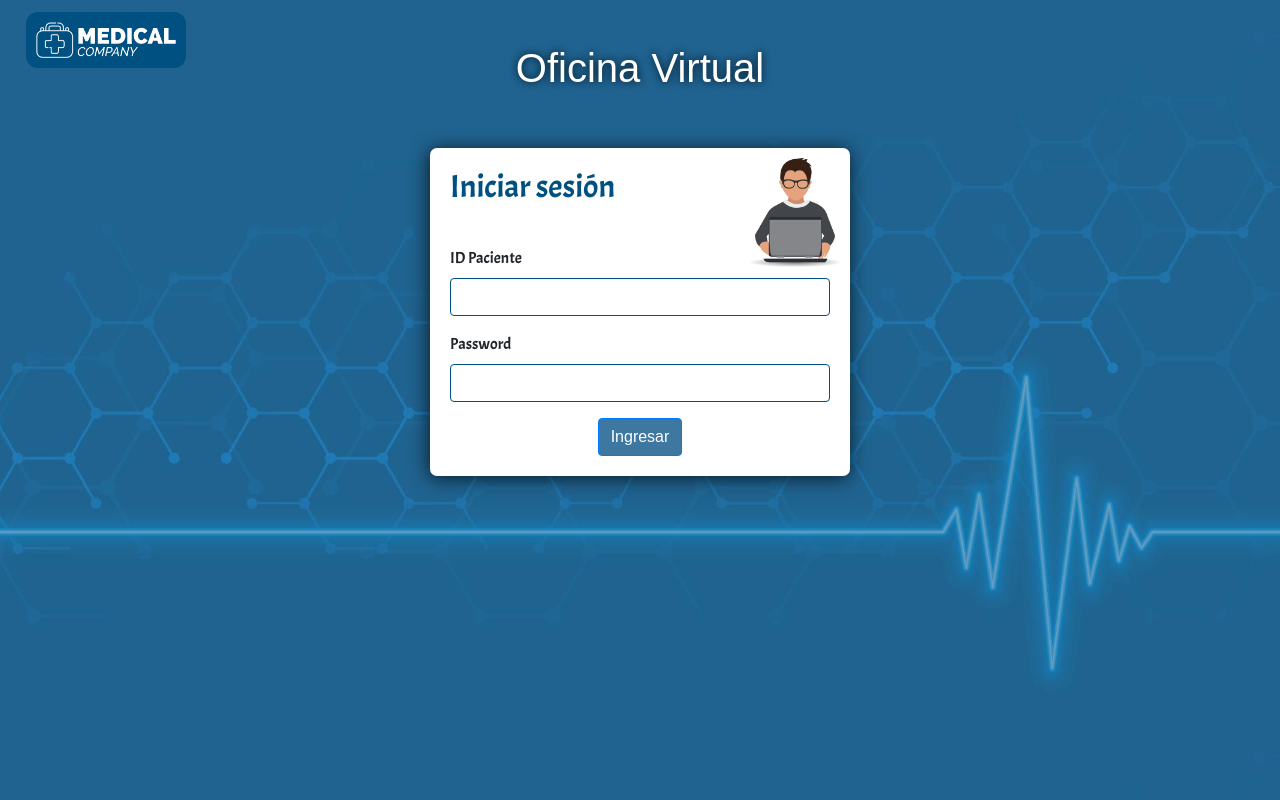
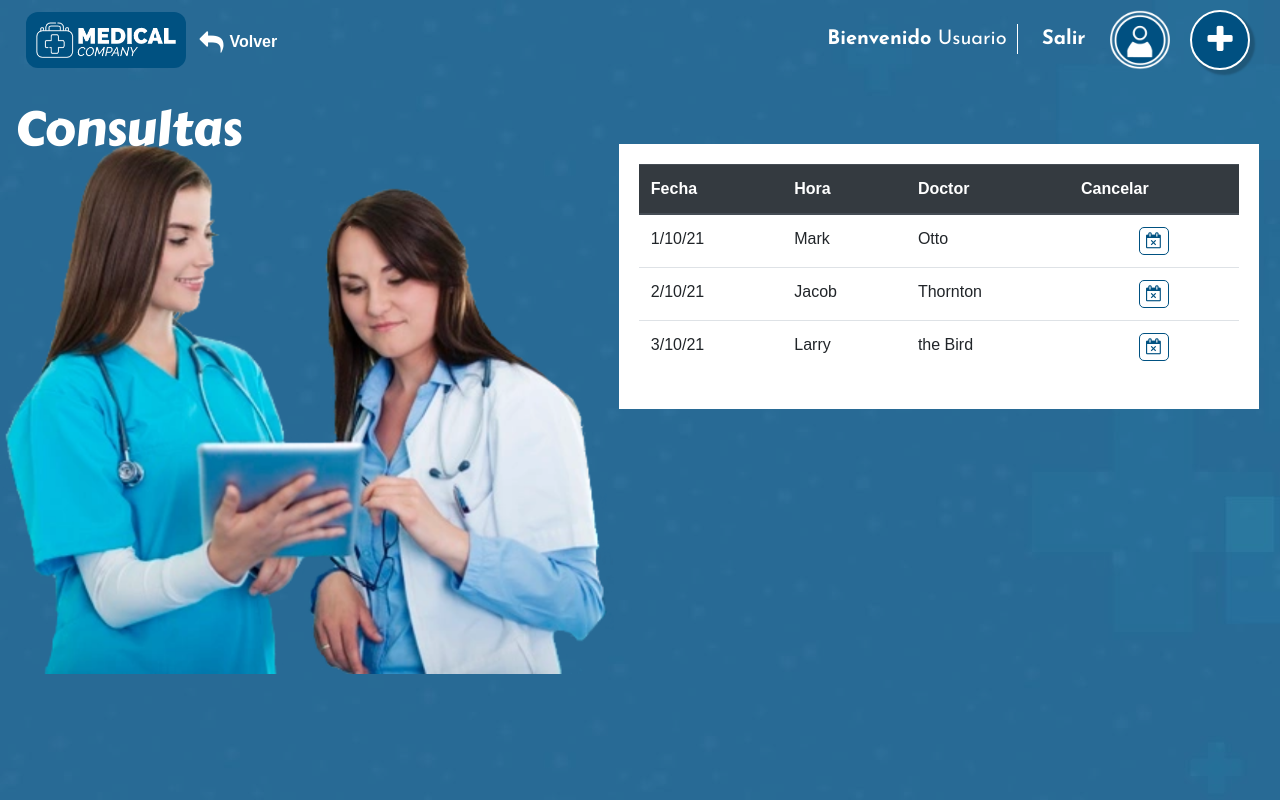
Before and after one commit to titomatu/DoctorsOfficeDjangoWebApp, a Django app: page /consultas in a window 1280 px wide. Run offline with Django 3.2, Linux system fonts and the light colour scheme; some libraries are stand-ins or nearby versions.

Commit message:
Ajustar estilos de consultas

```diff
--- a/modules/appcitasmedicas/static/css/styles.css
+++ b/modules/appcitasmedicas/static/css/styles.css
@@ -251,11 +251,14 @@ img {
 }
 
 h1#exampleModalLabel {
-    font-family: 'Ramabhadra', sans-serif;
+    font-family: 'Josefin Sans', sans-serif;
     text-align: center;
     display: block;
     margin-top: 4%;
-    text-shadow: 0px 0px 8px rgb(0 15 24);
+    text-shadow: 0px 0px 8px rgb(1 59 118);
+    color: #fff;
+    font-weight: 500;
+    text-transform: uppercase;
 }
 
 .modal-header .close {
@@ -330,7 +333,7 @@ button.btn-enviar {
 
 /** Menu Interna  **/
 .cont-header {
-    position: absolute;
+    position: relative;
     top: 0;
     width: 100%;
     left: 0;
@@ -341,9 +344,11 @@ button.btn-enviar {
     background-color: #005181;
     padding: 10px;
     border-radius: 12px;
-    position: absolute;
+    position: relative;
     left: 2%;
     top: 12px;
+    display: inline-block;
+    vertical-align: middle;
 }
 
 .cont-header .nav {
@@ -428,6 +433,7 @@ ul.navbar-nav.mr-auto li.menu-item p {
     right: 30px;
     display: table;
     text-align: center;
+    cursor: pointer;
 }
 .menu-toggle .fa {
     color: #fff;
@@ -573,3 +579,115 @@ p.mns-error {
     color: #e30404;
     margin-bottom: -20px;
 }
+
+/**************************************************
+        Agendamiento
+**************************************************/
+.agendamiento {
+    background-image: url(../img/banner-home-1.jpg);
+    position: relative;
+}
+.agendamiento:before {
+    content: "";
+    background-color: rgb(0 80 129 / 36%);
+    width: 100%;
+    height: 100%;
+    position: absolute;
+    top: 0;
+    left: 0;
+}
+
+.content-formulario .img-lateral {
+    width: 48%;
+    display: inline-block;
+    vertical-align: bottom;
+}
+
+.content-formulario .interna-body {
+    width: 50%;
+    display: inline-block;
+    vertical-align: top;
+}
+button.btn.btn-primary.btn-enviar {
+    position: relative;
+}
+
+label {
+    margin-bottom: 0;
+}
+
+.content-formulario .interna-body form {
+    width: 90%;
+    margin: 0 auto;
+    background-color: #fff;
+    padding: 20px;
+    border-radius: 4px;
+    box-shadow: 0px 0px 8px rgb(1 59 118);
+}
+
+/******************************************************
+        Consultar
+*******************************************************/
+.consultar {
+    background-image: url(../img/banner-home-3.jpg);
+    position: relative;
+}
+.consultar:before {
+    content: "";
+    background-color: rgb(0 80 129 / 36%);
+    width: 100%;
+    height: 100%;
+    position: absolute;
+    top: 0;
+    left: 0;
+}
+.title-section {
+    font-family: 'Carter One', cursive;
+    font-size: 3em;
+    text-align: left;
+    color: #fff;
+    margin: 15px;
+    transform: translateY(30px);
+}
+a.volver {
+    display: inline-block;
+    width: 60px;
+    margin-left: 35px;
+    vertical-align: -webkit-baseline-middle;
+    color: #ffffff;
+    position: relative;
+    padding-left: 30px;
+    margin-top: 20px;
+    font-weight: 700;
+    font-family: sans-serif;
+}
+a.volver:hover {
+    text-decoration: none;
+    color: #ffffff;
+}
+.volver i {
+    display: inline-block;
+    position: absolute;
+    left: 0;
+    top: 50%;
+    transform: translateY(-50%);
+    font-size: 24px;
+}
+.volver span {
+    display: inline-block;
+}
+
+.cont-tabla {
+    background-color: #fff;
+    padding: 20px;
+}
+
+.btn-cancelar {
+    background-color: transparent;
+    border-radius: 5px;
+    color: #005181;
+    border: 1px solid #005181;
+    border-style: solid;
+    display: block;
+    margin: 0 auto;
+}
--- a/modules/appcitasmedicas/static/js/custom.js
+++ b/modules/appcitasmedicas/static/js/custom.js
@@ -1,6 +1,7 @@
 $( document ).ready(function() {
     var ventana_alto = $(window).height();
     $('.swiper-slide').css('height', ventana_alto);
+    $('body').css('min-height', ventana_alto);
 
 
     $('.usuario').css('min-height', ventana_alto);
--- a/modules/appcitasmedicas/templates/consultas.html
+++ b/modules/appcitasmedicas/templates/consultas.html
@@ -11,49 +11,99 @@
     <link rel="preconnect" href="https://fonts.googleapis.com">
     <link rel="preconnect" href="https://fonts.gstatic.com" crossorigin>
     <link href="https://fonts.googleapis.com/css2?family=Carter+One&display=swap" rel="stylesheet">
-    <link href="https://fonts.googleapis.com/css2?family=Carter+One&display=swap" rel="stylesheet">
     <link href="https://fonts.googleapis.com/css2?family=Josefin+Sans:ital,wght@0,300;0,400;0,500;0,600;0,700;1,400;1,500;1,600;1,700&display=swap" rel="stylesheet">
-    <link href="https://fonts.googleapis.com/css2?family=Acme&display=swap" rel="stylesheet">
-    <link rel="stylesheet" href="../static/css/styles.css">
+    <link href="https://maxcdn.bootstrapcdn.com/font-awesome/4.4.0/css/font-awesome.min.css" rel="stylesheet">
     <link rel="stylesheet" href="../static/css/styles.css">
 </head>
-<body class="login">
+<body class="consultar">
     <div class="wrapper">
         <!-- Header -->
-        <div class="nav">
+        <div class="cont-header">
             <div class="logo">
                 <a href="/"><img src="../static/img/logo.png" alt="Medical" /></a>
             </div>
-        <div class="container">
-            <div class="login-content">
-                <div class="login-header">
-                    <h1 class="login-title" id="exampleModalLabel">Oficina Virtual</h1>
+            <a href="/usuario"class="volver" ><i class="fa fa-reply"></i><span>Volver</span></a>
+            <div class="nav">
+                <div class="date-user">
+                    <div class="box-name-user"><p><strong>Bienvenido</strong> <span class="name">Usuario</span></p></div>
+                    <div class="btn-logout">Salir</div>
+                    <img class="icon-user" src="../static/img/icon-user.png" />
                 </div>
-                <div class="login-body">
-                    <h2>Iniciar sesión</h2>
-                    {{mensaje}}
-
-                    <div class="img-login">
-                        <img src="../static/img/img-login.png" class="Iniciar Sesi{on" />
+                <!-- Menu -->
+                <div class="menu-superior">
+                    <div class="menu-toggle">
+                        <span class="fa fa-plus"></span>
                     </div>
-                    <form action="/autenticar/" method="POST">{% csrf_token %}
-                        <div class="form-group">
-                            <label for="exampleInputEmail1">ID Paciente</label>
-                            <input type="number" class="form-control" id="nombreUsuario" name="username" aria-describedby="emailHelp"/>
+                    <div class="menu-line">
+                        <div class="btn-app">
+                            <a href ="/agendamiento">
+                                <div class="icon-nav">
+                                    <span class="fa fa-calendar"></span>
+                                </div>
+                                <div class="item-menu">Agendar Cita</div>
+                            </a>
                         </div>
-
-                        <div class="form-group">
-                            <label for="exampleInputPassword1">Password</label>
-                            <input type="password" class="form-control" id="passwordUsuario" name="password"/>
+                        <div class="btn-app">
+                            <a href ="/consultas">
+                                <div class="icon-nav">
+                                    <i class="fa fa-list-alt"></i>
+                                </div>
+                                <div class="item-menu">Consultar</div>
+                            </a>
                         </div>
-                            <div class="form-group">
-                            <label class="error">El Usuario/contraseña inválida</label>
-                            </div>
-                        <button type="submit" class="btn btn-primary btn-enviar">Ingresar</button>
-                    </form>
+                    </div>
+                </div>
+            </div>
+        </div>
+        <div class="content-formulario">
+            <div class="header">
+                <h1 class="title-section">Consultas</h1>
+            </div>
+            <div class="img-lateral">
+                <img src="../static/img/img-banner-1.png" class="Iniciar Sesi{on" />
+            </div>
+            <div class="interna-body">
+                <div class="cont-tabla">
+                    <table id="Consultas-citas" class="table">
+                        <thead class="thead-dark">
+                            <tr>
+                            <th scope="col">Fecha</th>
+                            <th scope="col">Hora</th>
+                            <th scope="col">Doctor</th>
+                            <th scope="col">Cancelar</th>
+                            </tr>
+                        </thead>
+                        <tbody>
+                            <tr>
+                            <td>1/10/21</td>
+                            <td>Mark</td>
+                            <td>Otto</td>
+                            <td><button class="btn-cancelar"><i class="fa fa-calendar-times-o"></i></button></td>
+                            </tr>
+                            <tr>
+                            <td>2/10/21</td>
+                            <td>Jacob</td>
+                            <td>Thornton</td>
+                            <td><button class="btn-cancelar"><i class="fa fa-calendar-times-o"></i></button></td>
+                            </tr>
+                            <tr>
+                            <td>3/10/21</td>
+                            <td>Larry</td>
+                            <td>the Bird</td>
+                            <td><button class="btn-cancelar"><i class="fa fa-calendar-times-o"></i></button></td>
+                            </tr>
+                        </tbody>
+                    </table>
                 </div>
             </div>
         </div>
     </div>
+
+
+    <!-- Scripts -->
+    <script src="https://cdnjs.cloudflare.com/ajax/libs/jquery/3.3.1/jquery.min.js"></script>
+    <script src="https://cdnjs.cloudflare.com/ajax/libs/Swiper/4.3.3/js/swiper.js"></script>
+    <script src="https://cdnjs.cloudflare.com/ajax/libs/twitter-bootstrap/4.0.0/js/bootstrap.min.js"></script>
+    <script src="../static/js/custom.js"></script>
 </body>
 </html>
```
Also changed, not shown: modules/appcitasmedicas/templates/agendamiento.html (+45 -12 lines).
